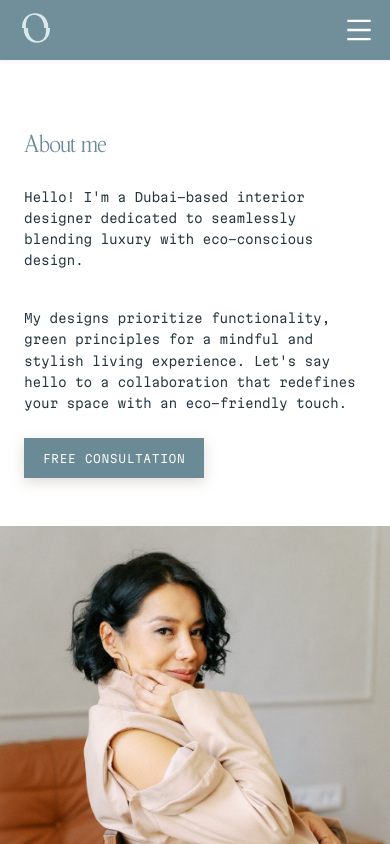
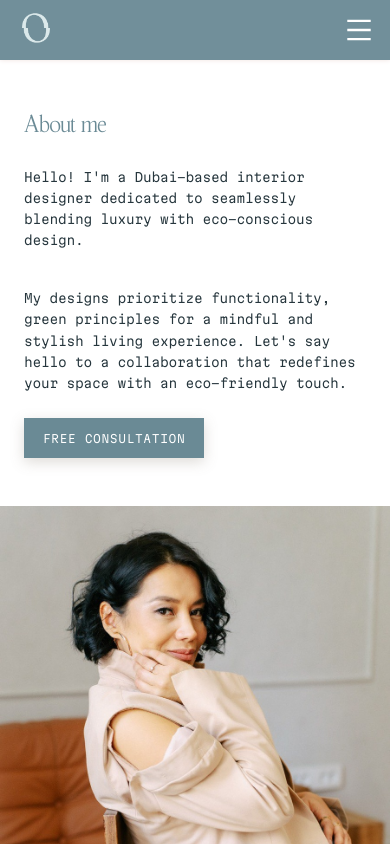
Before and after one commit to AllaOz/DesignerNext.js, a Next.js app in the folder interior-design/: page /aboutme in a window 390 px wide. Shown: the top 844 px of the page. Built offline with nearby package versions, Linux system fonts and the light colour scheme.

Commit message:
Reduce spacing between Body section button and About Me heading in mobile version

```diff
--- a/interior-design/components/styles/aboutme.module.scss
+++ b/interior-design/components/styles/aboutme.module.scss
@@ -87,7 +87,7 @@
     display: flex;
     flex-direction: column-reverse;
     overflow-x: hidden;
-    padding: 50px 0 0;
+    padding: 30px 0 0;
     margin: 0;
     width: 100%;
     max-width: 100vw;
```
